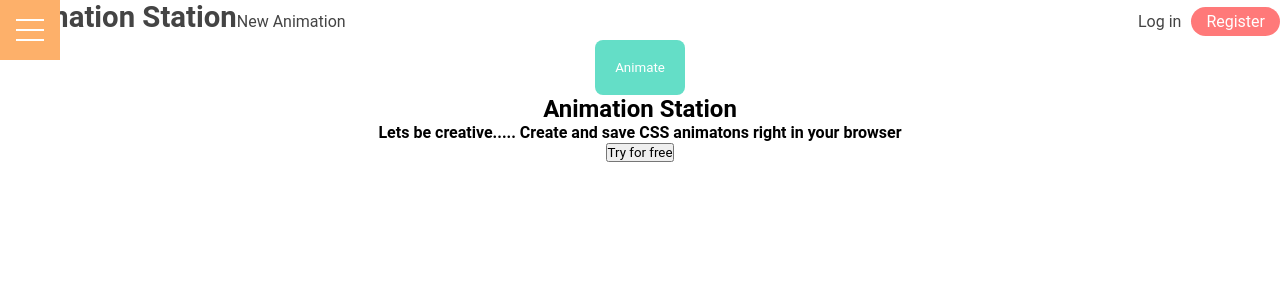
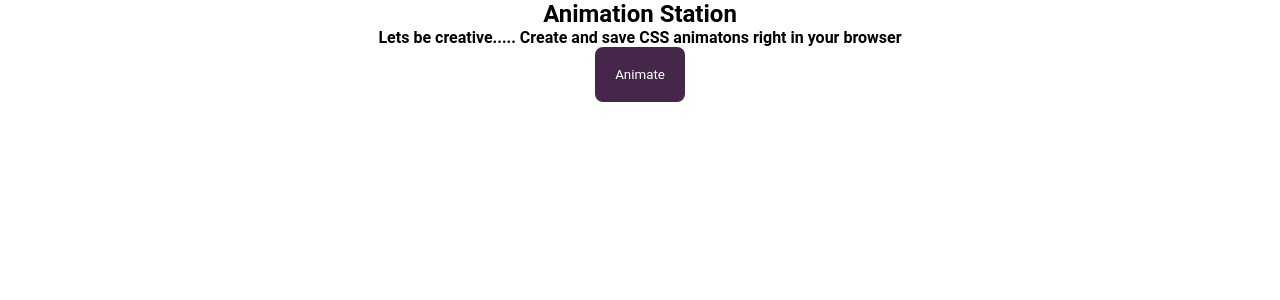
Before and after one commit to nathanielmata/css-animator-capstone-client, a React (Create React App) app in the folder app/: page / in a window 1280 px wide. Shown: the top 300 px of the page. Built offline with nearby package versions, Linux system fonts and the light colour scheme.

Commit message:
Route hooks added

```diff
--- a/app/src/App.js
+++ b/app/src/App.js
@@ -7,8 +7,8 @@ import Dashboard from './components/Dashboard';
 import NotFound from './components/NotFound';
 import RegistrationPage from './routes/RegistrationPage/RegistrationPage';
 import Menu from './components/menu/Menu';
-import LandingPage from './routes/LandingPage/LandingPage';
-import LoginPage from './routes/LoginPage/LoginPage';
+import LandingPage from './routes/landingPage/LandingPage';
+import LoginPage from './routes/loginPage/LoginPage';
 import ProfilePage from './routes/ProfilePage/ProfilePage';
 import UserContext, { UserProvider } from './context/UserContext';
 import './App.css';
@@ -30,10 +30,10 @@ class App extends React.Component {
 		return (
 			<UserProvider>
 				<div className='App'>
-					<header className='App_header'>
+					{/* <header className='App_header'>
 						<Header />
 					</header>
-					<Menu />
+					<Menu /> */}
 					<main id='main__container' className='main__container'>
 						{this.state.hasError && (
 							<p className='red'>There was an error! Oh no!</p>
--- a/app/src/routes/ProfilePage/ProfilePage.js
+++ b/app/src/routes/ProfilePage/ProfilePage.js
@@ -5,6 +5,7 @@ import AnimationList from '../../components/AnimationList';
 import CustomButton from '../../components/customButton/CustomButton';
 import colors from '../../constants/colors';
 import UserContext from '../../context/UserContext';
+import Menu from '../../components/menu/Menu'
 
 class ProfilePage extends React.Component {
 	static contextType = UserContext;
@@ -12,6 +13,7 @@ class ProfilePage extends React.Component {
 	render() {
 		return (
 			<section id='profile-page'>
+				<Menu />
 				<UserInfo
 					username={`${this.context.user_name}`}
 					fullname={`${this.context.full_name}`}
--- a/app/src/routes/RegistrationPage/RegistrationPage.js
+++ b/app/src/routes/RegistrationPage/RegistrationPage.js
@@ -1,28 +1,24 @@
-import React, { Component } from 'react'
-import Menu from '../../components/menu/Menu'
-import RegistrationForm from '../../components/RegistrationForm/RegistrationForm'
+import React, { Component } from "react";
+import Menu from "../../components/menu/Menu";
+import { useHistory } from "react-router-dom";
+import RegistrationForm from "../../components/RegistrationForm/RegistrationForm";
 
-export default class RegistrationPage extends Component {
-  static defaultProps = {
-    history: {
-      push: () => {},
-    },
-  }
+const RegistrationPage = () => {
+  const history = useHistory();
 
-  handleRegistrationSuccess = user => {
-    const { history } = this.props
-    history.push('/login')
-  }
+  const handleRegistrationSuccess = (user) => {
+    history.push("/login");
+  };
 
-  render() {
   return (
-      <section className='RegistrationPage'>
+    <section className="RegistrationPage">
       <Menu />
       <h2>Get started for free.</h2>
       <RegistrationForm
-          onRegistrationSuccess={this.handleRegistrationSuccess}
+        onRegistrationSuccess={handleRegistrationSuccess}
       />
     </section>
-    )
-  }
-}
+  );
+};
+
+export default RegistrationPage;
--- a/app/src/routes/landingPage/LandingPage.js
+++ b/app/src/routes/landingPage/LandingPage.js
@@ -1,17 +1,21 @@
 import React from 'react'
-/* import './landingPage.css' */
+import './landingPage.css'
 import CustomButton from '../../components/customButton/CustomButton'
 import colors from '../../constants/colors'
+import { useHistory } from 'react-router-dom'
+
 
 const LandingPage = props =>{
+    const history = useHistory()
     return(
         <section>
-            <CustomButton onClickDo={() => {}} color={colors.primaryColor} >Animate</CustomButton>
+
             <div className="landing">
                 <h1>Animation Station</h1>
                 <h4>Lets be creative.....
                 Create and save CSS animatons right in your browser</h4>
-                <button onClick={() => this.props.history.push("/login")}>Try for free</button>
+                {/* <button onClick={() => history.push("/login")}>Try for free</button> */}
+                <CustomButton onClickDo={() => history.push("/login") } color={colors.purple} >Animate</CustomButton>
             </div>
         </section>
 
--- a/app/src/routes/landingPage/landingPage.css
+++ b/app/src/routes/landingPage/landingPage.css
@@ -0,0 +1,3 @@
+.landing{
+    height: 40%;
+}
```
Lines whose indentation alone changed are shown as unchanged.
